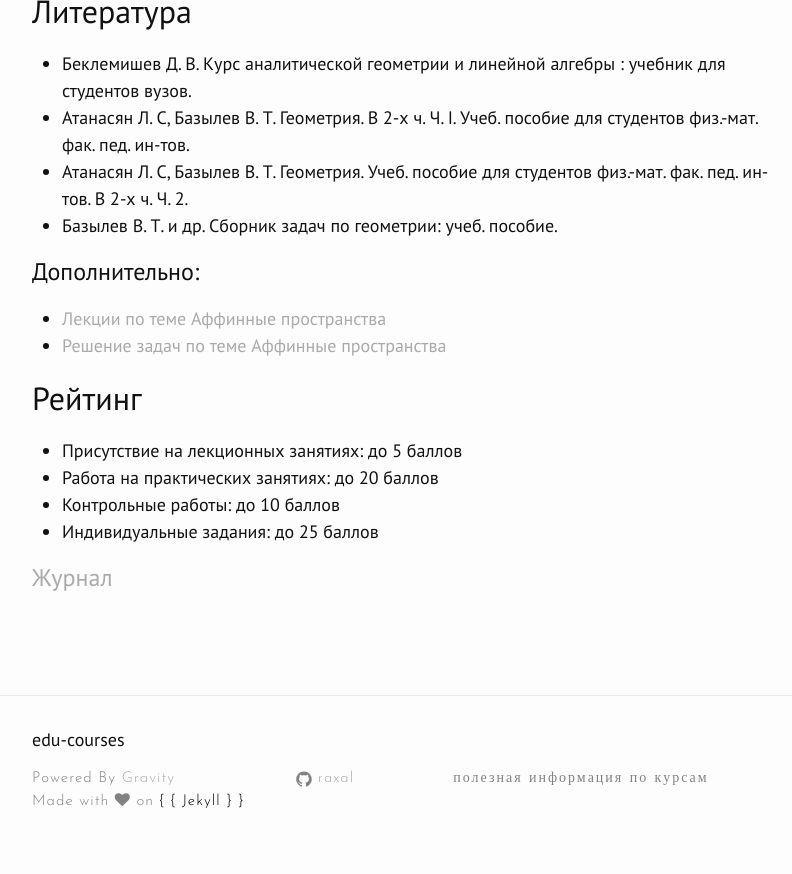
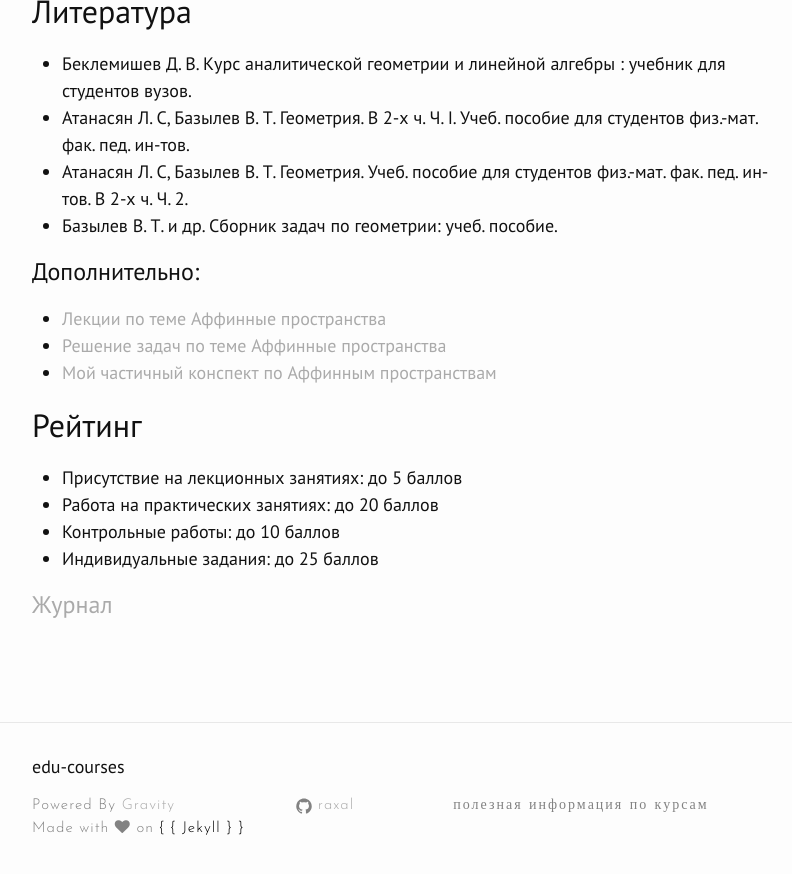
Before and after one commit to raxal/edu, a Jekyll site: the page built from _posts/2016-09-01-2016-fall-geometry-2.md, in a window 1280 px wide and 900 px high, scrolled down 976 px. Shown: the top 874 px of the window, without its empty margins (238-1030 px from the left). Built offline with Jekyll 4.4.1, drawn with Linux system fonts in a browser that asks for light colours; nearby versions of some CDN libraries.

Commit message:
Add docs for 2016-fall/geometry-2

```diff
--- a/_posts/2016-09-01-2016-fall-geometry-2.md
+++ b/_posts/2016-09-01-2016-fall-geometry-2.md
@@ -37,6 +37,7 @@ categories: course
 
 - [Лекции по теме Аффинные пространства](https://github.com/raxal/edu-courses/raw/master/docs/geometry/lection_aff.pdf)
 - [Решение задач по теме Аффинные пространства](https://github.com/raxal/edu-courses/raw/master/docs/geometry/met_aff-seltasks.pdf)
+- [Мой частичный конспект по Аффинным пространствам](https://github.com/raxal/edu-courses/raw/master/docs/geometry/lection_aff_my.pdf)
 
 ## Рейтинг
 
```
